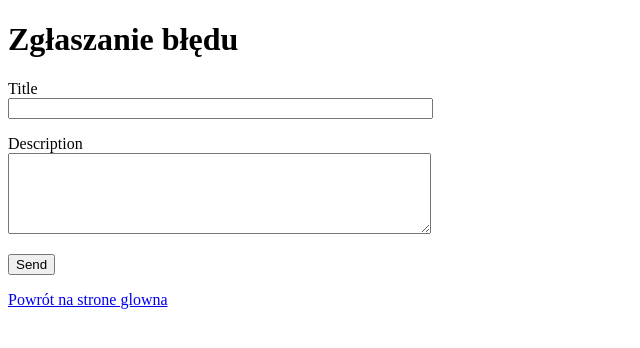
After one commit to Marucha16/bug-tracker-flask, a Flask app: page /report in a window 1280 px wide. The commit adds this page. Shown: the top 348 px of the page, without its empty margins (0-640 px from the left). Run offline with Flask 3, Linux system fonts and the light colour scheme; a user stored in the database is signed in.

Commit message:
Zaktualizowano

```diff
--- a/app/forms.py
+++ b/app/forms.py
@@ -1,5 +1,5 @@
 from flask_wtf import FlaskForm
-from wtforms import StringField, PasswordField, SubmitField
+from wtforms import StringField, PasswordField, SubmitField, TextAreaField
 from wtforms.validators import DataRequired, Email, EqualTo, ValidationError
 from app.models import User
 
@@ -24,3 +24,7 @@ class LoginForm(FlaskForm):
     username = StringField('Username', validators=[DataRequired()])
     password = PasswordField('Password', validators=[DataRequired()])
     submit = SubmitField('Login')
+class BugForm(FlaskForm):
+    title = StringField("Title", validators=[DataRequired()])
+    description = TextAreaField("Description", validators=[DataRequired()])
+    submit = SubmitField('Send')
--- a/app/routes.py
+++ b/app/routes.py
@@ -2,8 +2,9 @@ from flask import Blueprint, render_template, redirect, url_for, flash, request
 from flask_login import login_user, logout_user, login_required, current_user
 from werkzeug.security import generate_password_hash, check_password_hash
 
-from app.forms import RegistrationForm, LoginForm
+from app.forms import RegistrationForm, LoginForm, BugForm
 from app.models import User
+from app.models import Bug
 from app.extensions import db
 
 main = Blueprint('main', __name__)
@@ -51,3 +52,18 @@ def logout():
 @main.route('/')
 def index():
     return render_template('index.html')
+
+@main.route('/report', methods=['GET', 'POST'])
+@login_required
+def report():
+    form = BugForm()
+    if form.validate_on_submit():
+        bug = Bug(
+            title=form.title.data,
+            description=form.description.data,
+            author=current_user)
+        db.session.add(bug)
+        db.session.commit()
+        flash('Zgłoszenie zostało wysłane!!!.', 'success')
+        return redirect(url_for('main.index'))
+    return render_template('report_bug.html', form=form)
--- a/app/templates/index.html
+++ b/app/templates/index.html
@@ -8,6 +8,9 @@
     <h1>Witaj na stronie głównej!</h1>
     {% if current_user.is_authenticated %}
         <p>Zalogowany jako {{ current_user.username }}</p>
+        <form action="{{ url_for('main.report') }}" method="post" style="display:inline;">
+            <button type="submit">Zgłaszanie bledow</button>
+        </form>
         <form action="{{ url_for('main.logout') }}" method="post" style="display:inline;">
             <button type="submit">Wyloguj</button>
         </form>
--- /dev/null
+++ b/app/templates/report_bug.html
@@ -0,0 +1,24 @@
+<!DOCTYPE html>
+<html lang="pl">
+<head>
+    <meta charset="UTF-8">
+    <title>Zgłaszanie</title>
+</head>
+<body>
+    <h1>Zgłaszanie błędu</h1>
+    <form method="POST">
+        {{ form.hidden_tag() }}
+        <p>
+            {{ form.title.label }}<br>
+            {{ form.title(size=50) }}
+        </p>
+        <p>
+            {{ form.description.label }}<br>
+            {{ form.description(rows=5, cols=50) }}
+        </p>
+
+        <p>{{ form.submit() }}</p>
+    </form>
+    <p><a href="{{ url_for('main.index') }}">Powrót na strone glowna</a></p>
+</body>
+</html>
```
Also changed, not shown: bugtracker.db.
